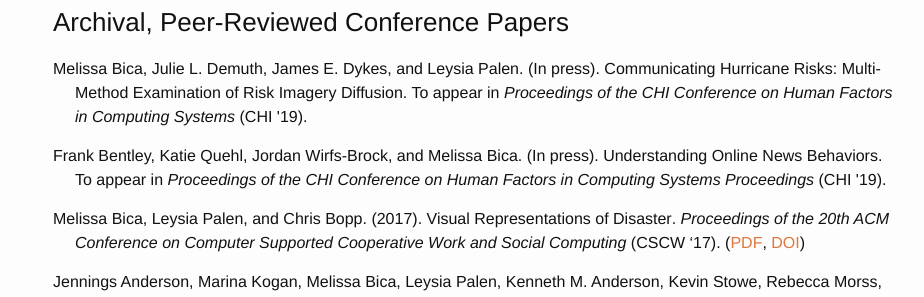
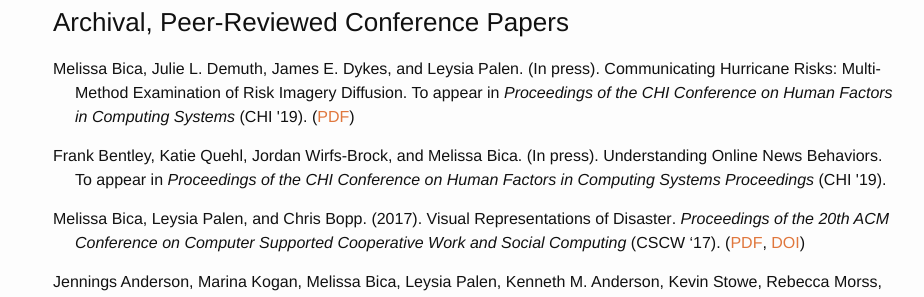
Before and after one commit to melissabica/melissabica.github.io, a Jekyll site: the page built from 3-cv.md, in a window 1280 px wide and 900 px high, scrolled down 639 px. Shown: the part 152-449 px from the top of the window, without its empty margins (167-1091 px from the left). Built offline with Jekyll 4.4.1, drawn with Linux system fonts in a browser that asks for light colours; nearby versions of some CDN libraries; comment, search, counter and statistics services are not loaded.

Commit message:
added CHI 2019 pdf

```diff
--- a/3-cv.md
+++ b/3-cv.md
@@ -38,7 +38,7 @@ permalink: /cv/
 
 <h3><a id="publications-conf" class="anchor" aria-hidden="true" href="#publications-conf"><img src="\assets\link.png" style="width:15px"></a>Archival, Peer-Reviewed Conference Papers</h3>
 
-<p class="hangingindent">Melissa Bica, Julie L. Demuth, James E. Dykes, and Leysia Palen. (In press). <span class="bolder">Communicating Hurricane Risks: Multi-Method Examination of Risk Imagery Diffusion.</span> To appear in <span class="proceedings">Proceedings of the CHI Conference on Human Factors in Computing Systems</span> (CHI '19).</p>
+<p class="hangingindent">Melissa Bica, Julie L. Demuth, James E. Dykes, and Leysia Palen. (In press). <span class="bolder">Communicating Hurricane Risks: Multi-Method Examination of Risk Imagery Diffusion.</span> To appear in <span class="proceedings">Proceedings of the CHI Conference on Human Factors in Computing Systems</span> (CHI '19). (<a href="/assets/files/CHI2019-FINAL_paper315.pdf" target="_blank" class="bolder">PDF</a>)</p>
 
 <p class="hangingindent">Frank Bentley, Katie Quehl, Jordan Wirfs-Brock, and Melissa Bica. (In press). <span class="bolder">Understanding Online News Behaviors.</span> To appear in <span class="proceedings">Proceedings of the CHI Conference on Human Factors in Computing Systems Proceedings</span> (CHI '19).</p>
 
```
Also changed, not shown: 1 other file.
